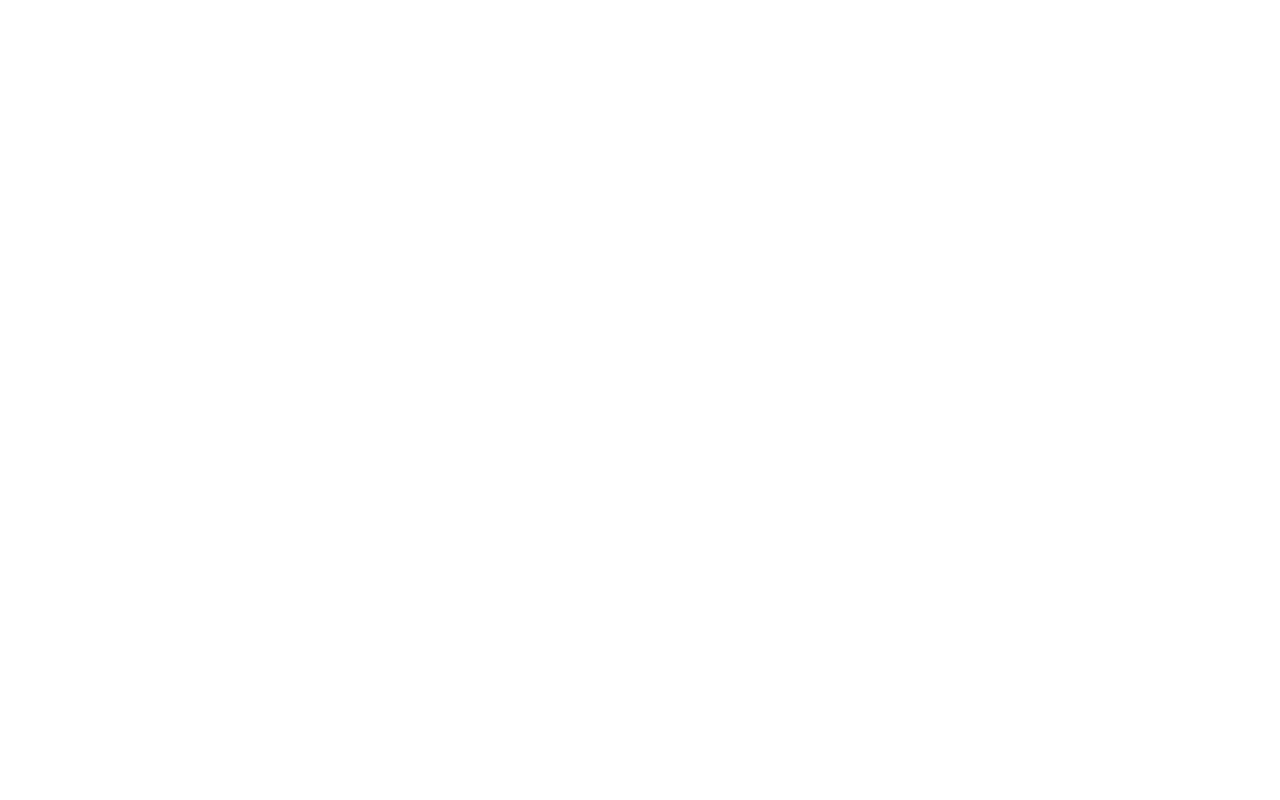
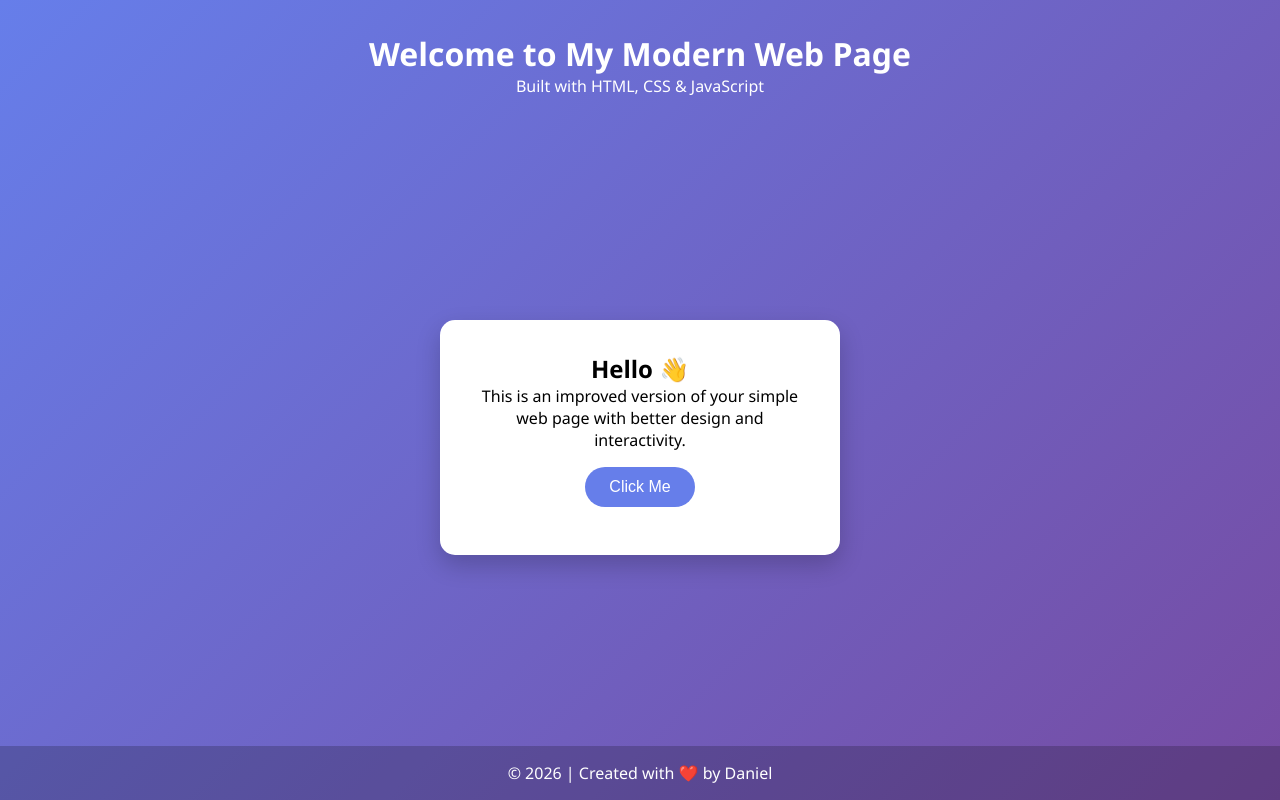
Before and after one commit to da237/Practica-js, a plain HTML site: page index.html in a window 1280 px wide. Drawn offline with Linux system fonts and the light colour scheme.

Commit message:
Feat:Construccion del css,js y html

```diff
--- /dev/null
+++ b/css/style.css
@@ -0,0 +1,89 @@
+/* Reset */
+* {
+    margin: 0;
+    padding: 0;
+    box-sizing: border-box;
+}
+
+/* Body */
+body {
+    font-family: 'Segoe UI', sans-serif;
+    background: linear-gradient(135deg, #667eea, #764ba2);
+    min-height: 100vh;
+    display: flex;
+    flex-direction: column;
+}
+
+/* Header */
+.header {
+    text-align: center;
+    padding: 2rem 1rem;
+    color: white;
+}
+
+/* Main Container */
+.container {
+    flex: 1;
+    display: flex;
+    justify-content: center;
+    align-items: center;
+    padding: 2rem;
+}
+
+/* Card */
+.card {
+    background: white;
+    padding: 2rem;
+    border-radius: 15px;
+    width: 100%;
+    max-width: 400px;
+    text-align: center;
+    box-shadow: 0 10px 25px rgba(0, 0, 0, 0.2);
+    animation: fadeIn 0.6s ease-in-out;
+}
+
+/* Button */
+.btn {
+    margin-top: 1rem;
+    padding: 0.7rem 1.5rem;
+    border: none;
+    border-radius: 50px;
+    background: #667eea;
+    color: white;
+    font-size: 1rem;
+    cursor: pointer;
+    transition: all 0.3s ease;
+}
+
+.btn:hover {
+    background: #5a67d8;
+    transform: translateY(-3px);
+    box-shadow: 0 5px 15px rgba(0, 0, 0, 0.2);
+}
+
+/* Message */
+.message {
+    margin-top: 1rem;
+    font-weight: bold;
+    color: #333;
+}
+
+/* Footer */
+.footer {
+    text-align: center;
+    padding: 1rem;
+    background: rgba(0, 0, 0, 0.2);
+    color: white;
+}
+
+/* Animation */
+@keyframes fadeIn {
+    from {
+        opacity: 0;
+        transform: translateY(20px);
+    }
+    to {
+        opacity: 1;
+        transform: translateY(0);
+    }
+}
--- a/index.html
+++ b/index.html
@@ -3,9 +3,29 @@
 <head>
     <meta charset="UTF-8">
     <meta name="viewport" content="width=device-width, initial-scale=1.0">
-    <title>Prueba</title>
+    <title>Modern Web Page</title>
+    <link rel="stylesheet" href="css/style.css">
 </head>
 <body>
 
+    <header class="header">
+        <h1>Welcome to My Modern Web Page</h1>
+        <p>Built with HTML, CSS & JavaScript</p>
+    </header>
+
+    <main class="container">
+        <div class="card">
+            <h2>Hello 👋</h2>
+            <p>This is an improved version of your simple web page with better design and interactivity.</p>
+            <button id="clickMe" class="btn">Click Me</button>
+            <p id="message" class="message"></p>
+        </div>
+    </main>
+
+    <footer class="footer">
+        <p>&copy; 2026 | Created with ❤️ by Daniel</p>
+    </footer>
+
+    <script src="js/script.js"></script>
 </body>
 </html>
--- /dev/null
+++ b/js/script.js
@@ -0,0 +1,6 @@
+const button = document.getElementById('clickMe');
+const message = document.getElementById('message');
+
+button.addEventListener('click', () => {
+    message.textContent = "🎉 You clicked the button! Great job!";
+});
```
Also changed, not shown: css/stile.css (deleted), js/index.js (deleted).
